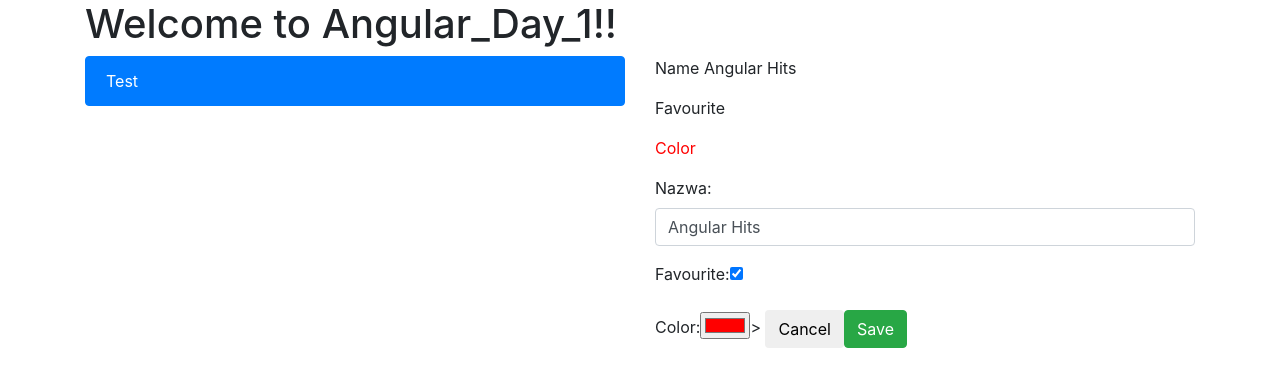
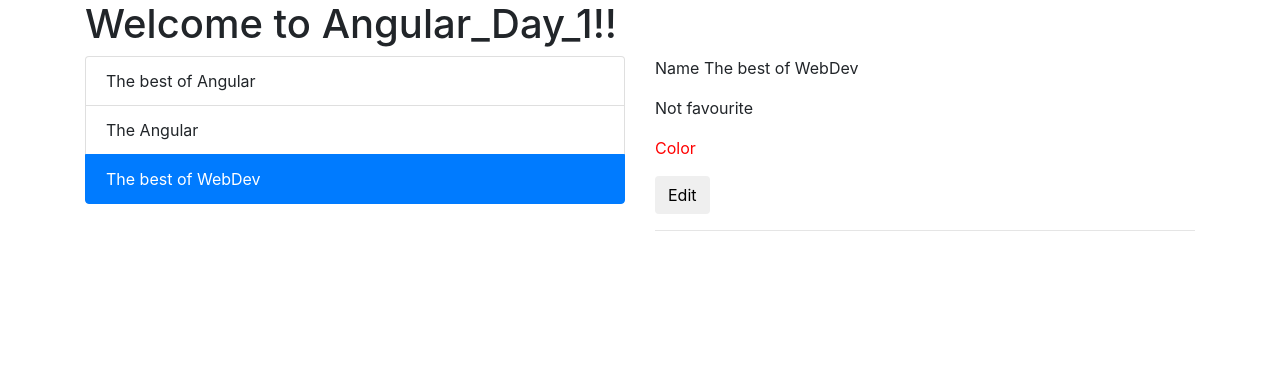
Before and after one commit to agazone2015/Angular4, an Angular app: page / in a window 1280 px wide. Shown: the top 386 px of the page. Built offline with nearby package versions, Linux system fonts and the light colour scheme.

Commit message:
playlist z kontenerem

```diff
--- a/src/app/app.module.ts
+++ b/src/app/app.module.ts
@@ -1,5 +1,6 @@
 import { BrowserModule } from '@angular/platform-browser';
 import { NgModule } from '@angular/core';
+import {FormsModule} from '@angular/forms';
 
 import { AppComponent } from './app.component';
 import { PlaylistsListComponent } from './playlists/playlists-list.component';
@@ -16,7 +17,8 @@ import { PlaylistsComponent } from './playlists/playlists.component';
     PlaylistsComponent
   ],
   imports: [
-    BrowserModule
+    BrowserModule, //ngStyle, ngForms, ngClass ....
+    FormsModule
   ],
   providers: [],
   bootstrap: [AppComponent]
--- a/src/app/playlists/playlist-details.component.ts
+++ b/src/app/playlists/playlist-details.component.ts
@@ -1,30 +1,35 @@
-import { Component, OnInit } from '@angular/core';
+import { Component, OnInit, Input } from '@angular/core';
 import {Playlist} from './interfaces'
+
 @Component({
   selector: 'sg-playlist-details',
   template: `
-<div>
+<div [hidden]="edit">
   <p>Name {{playlist.name}}</p>
   <p> {{playlist.favourite? "Favourite" : "Not favourite"}}</p>
   <p [style.color]="playlist.color">Color</p>
+  <button class="btn btn-default" (click)="edit = !edit">Edit</button>
 </div>
 
-  <div>
+<hr/>
+
+
+  <div [hidden]="!edit">
     <div class="form-group">
       <label>Nazwa: </label>
-        <input type="text" [value]="playlist.name" class="form-control" (keyup)=" playlist.name = $event.target.value "> <!--przekazuje obiect-->
+        <input type="text" class="form-control" [(ngModel)]="playlist.name">
     </div>
 
     <div class="form-group">
       <label>Favourite: </label>
-        <input type="checkbox" [checked]="playlist.favourite" (change)=" playlist.favourite = $event.target.checked "> <!--przekazuje stringa-->
+        <input type="checkbox" [(ngModel)]="playlist.favourite">
     </div>
 
     <div class="form-group">
       <label>Color: </label>
-        <input type="color" [value]="playlist.color" (change)=" playlist.color = $event.target.value ">>
+        <input type="color" [(ngModel)]="playlist.color">
 
-        <button class="btn btn-default">Cancel</button>
+        <button class="btn btn-default" (click)="edit = !edit">Cancel</button>
         <button class="btn btn-success">Save</button>
     </div>
   </div>
@@ -33,12 +38,14 @@ import {Playlist} from './interfaces'
 })
 export class PlaylistDetailsComponent implements OnInit {
 
-  playlist:Playlist = {
-    id: null,
-    name: 'Angular Hits',
-    color: '#ff0000',
-    favourite: true
+  edit = false;
+
+  @Input('playlist')
+  set playlistSetter(playlist) {
+    this.playlist = Object.assign({}, playlist);
   }
+
+  playlist:Playlist
 
   constructor() { }
 
--- a/src/app/playlists/playlists-list.component.ts
+++ b/src/app/playlists/playlists-list.component.ts
@@ -1,10 +1,16 @@
-import { Component, OnInit } from '@angular/core';
+import { Component, OnInit, Input, Output, EventEmitter } from '@angular/core';
+import { Playlist } from './interfaces'
+
 
 @Component({
   selector: 'sg-playlists-list',
   template: `
     <div class="list-group">
-      <div class="list-group-item" [class.active]="selected" (click)=" selected = !selected ">Test</div>
+      <div *ngFor="let playlist of playlists" class="list-group-item"
+      [class.active]="selected == playlist"
+      (click)=" selectPlaylist(playlist) ">
+        {{playlist.name}}
+      </div>
     </div>
   `,
   styles: [
@@ -13,7 +19,18 @@ import { Component, OnInit } from '@angular/core';
 })
 export class PlaylistsListComponent implements OnInit {
 
-  selected = true;
+  @Input()
+  selected:Playlist;
+
+  @Input()
+  playlists: Playlist[] = []
+
+  @Output('select')
+  selectedChange = new EventEmitter()
+
+  selectPlaylist(playlist) {
+    this.selectedChange.emit(playlist)
+  }
 
   constructor() {
 
--- a/src/app/playlists/playlists.component.ts
+++ b/src/app/playlists/playlists.component.ts
@@ -1,21 +1,43 @@
 import { Component, OnInit } from '@angular/core';
+import {Playlist} from './interfaces'
 
 @Component({
   selector: 'sg-playlists',
   template: `
     <div class="row">
       <div class="col">
-        <sg-playlists-list></sg-playlists-list>
+        <sg-playlists-list
+        (select)="selectedPlaylist = $event"
+        [playlists]='playlists'
+        [selected]='selectedPlaylist'></sg-playlists-list>
       </div>
         <div class="col">
-          <sg-playlist-details></sg-playlist-details>
+          <sg-playlist-details *ngIf='selectedPlaylist'
+          [playlist]='selectedPlaylist'></sg-playlist-details>
       </div>
   `,
   styles: []
 })
 export class PlaylistsComponent implements OnInit {
 
-  constructor() { }
+  selectedPlaylist;
+
+    playlists:Playlist[] = [
+      {
+        id: 1, name: 'The best of Angular', color: '#ff0000', favourite: false
+      },
+      {
+        id: 1, name: 'The Angular', color: '#ff0000', favourite: false
+      },
+      {
+        id: 1, name: 'The best of WebDev', color: '#ff0000', favourite: false
+      }
+    ]
+
+    constructor() {
+      this.selectedPlaylist = this.playlists[2]
+     }
+
 
   ngOnInit() {
   }
```
